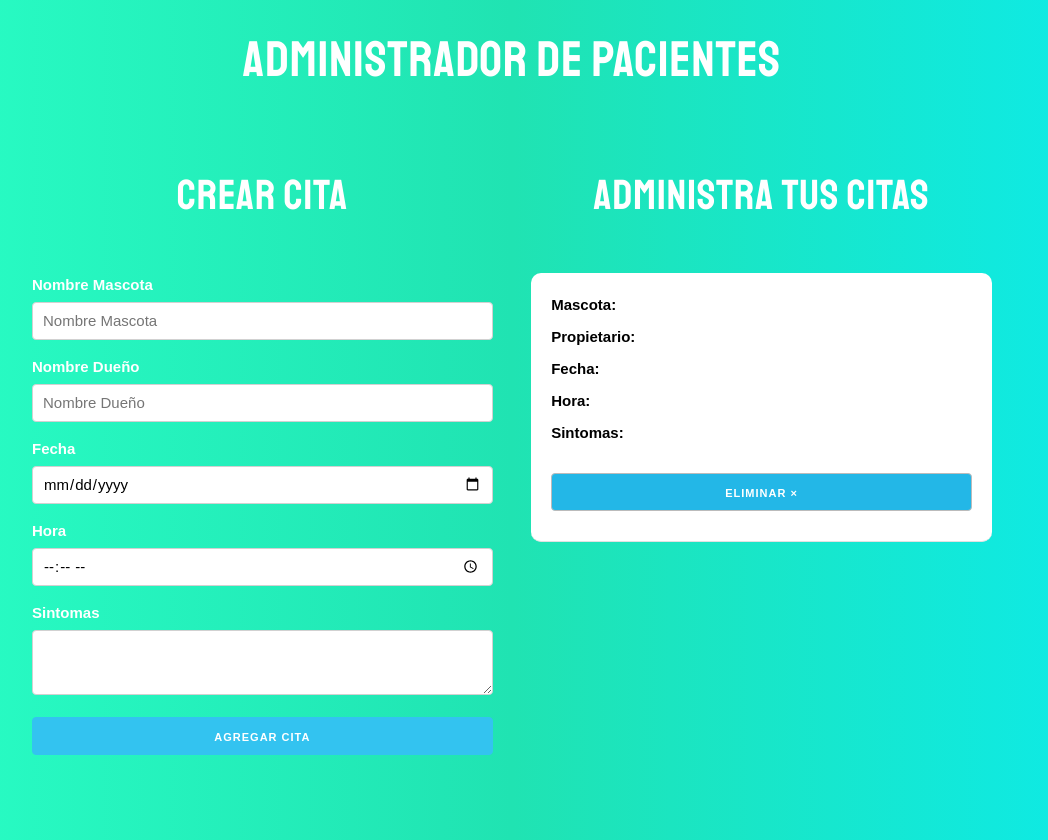
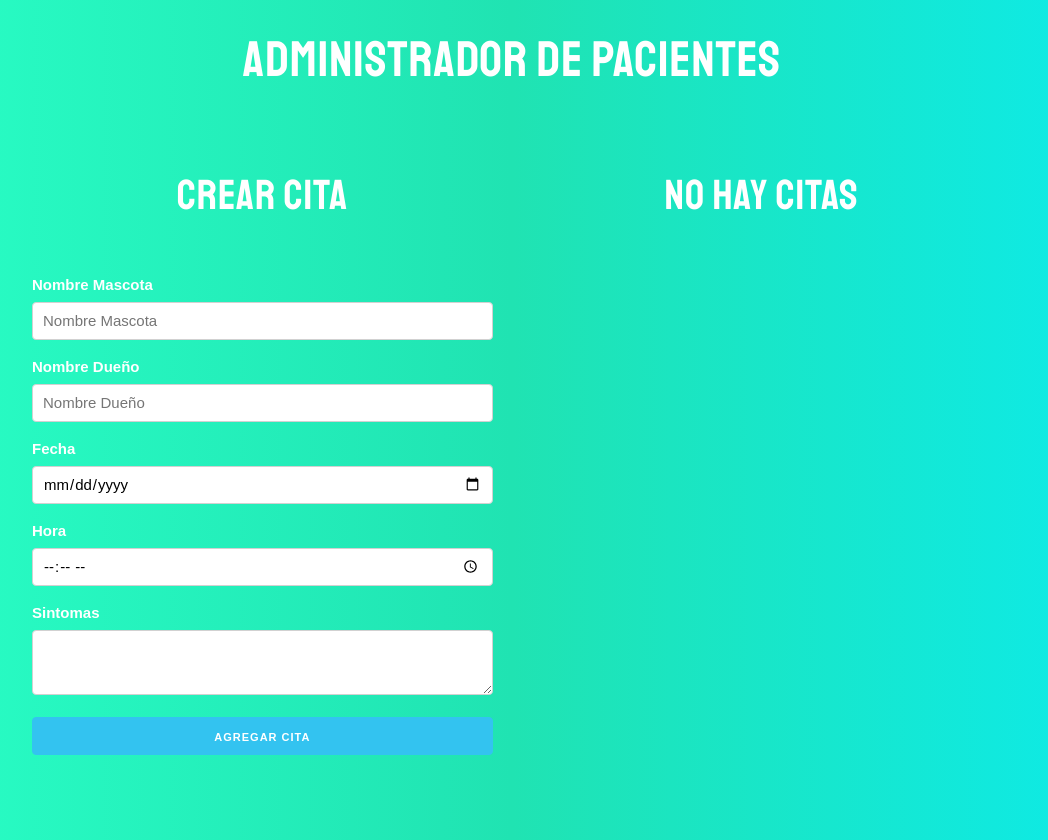
Before and after one commit to vegas29/AdminCitas, a React (Create React App) app: page / in a window 1280 px wide. Shown: the whole page, without its empty margins (128-1176 px from the left). Built offline with nearby package versions, Linux system fonts and the light colour scheme.

Commit message:
En el use effect del app se elimina su arreglo y se pasa solo el objeto

```diff
--- a/src/App.js
+++ b/src/App.js
@@ -12,16 +12,12 @@ function App() {
   }
   //Arreglo de citas
 
-  const [citas, guardarCitas] = useState([citasIniciales]);
+  const [citas, guardarCitas] = useState(citasIniciales);
 
   //UseEffect para realizar ciertas operaciones cuando el state cambia
-  useEffect(()=>{
-    if(citasIniciales){
-      localStorage.setItem('citas', JSON.stringify(citas));
-    }else{
-      localStorage.setItem('citas', JSON.stringify([]));
-    }
-  }, [citas]);
+  useEffect( () => {
+    localStorage.setItem('citas', JSON.stringify(citas));
+  }, [citas, citasIniciales] );
 
   //Funcion que tome las citas actuales y agregue la nueva
 
```
